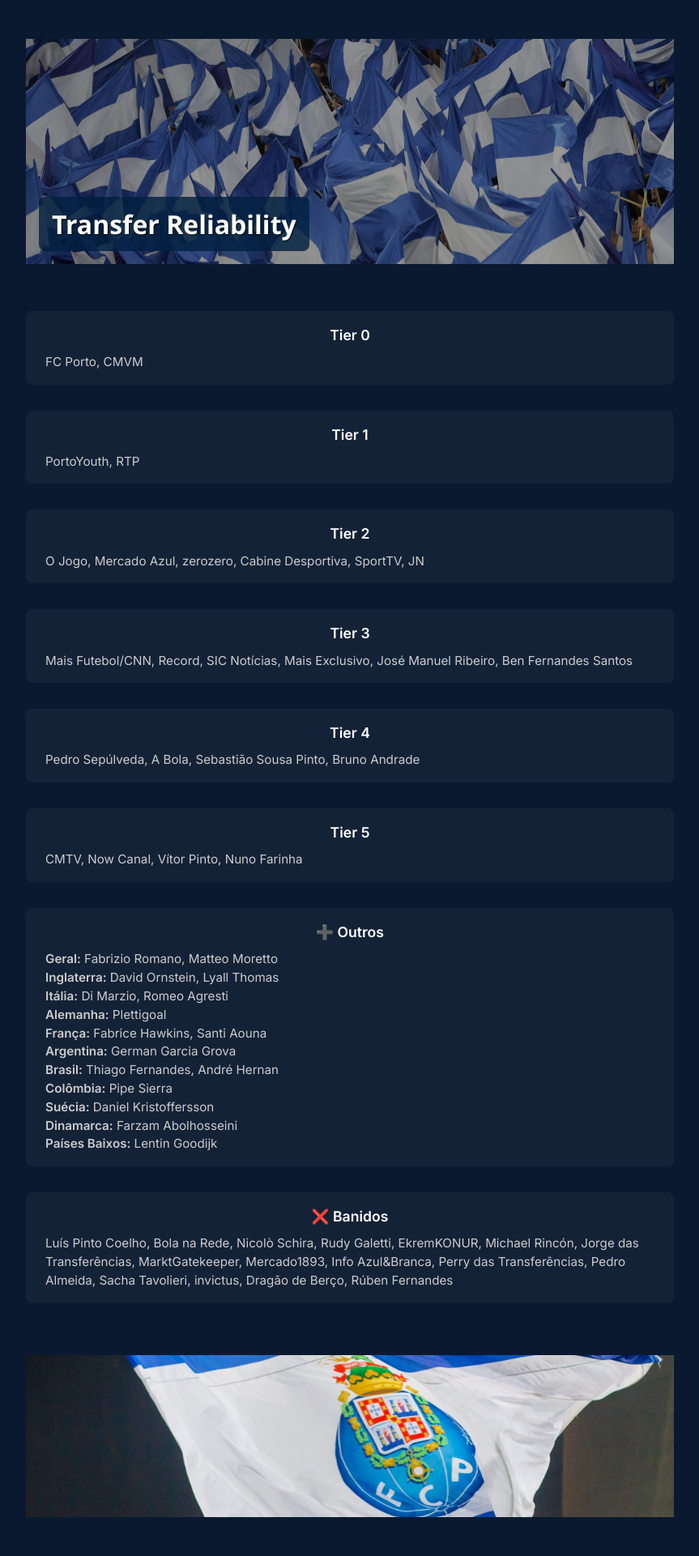
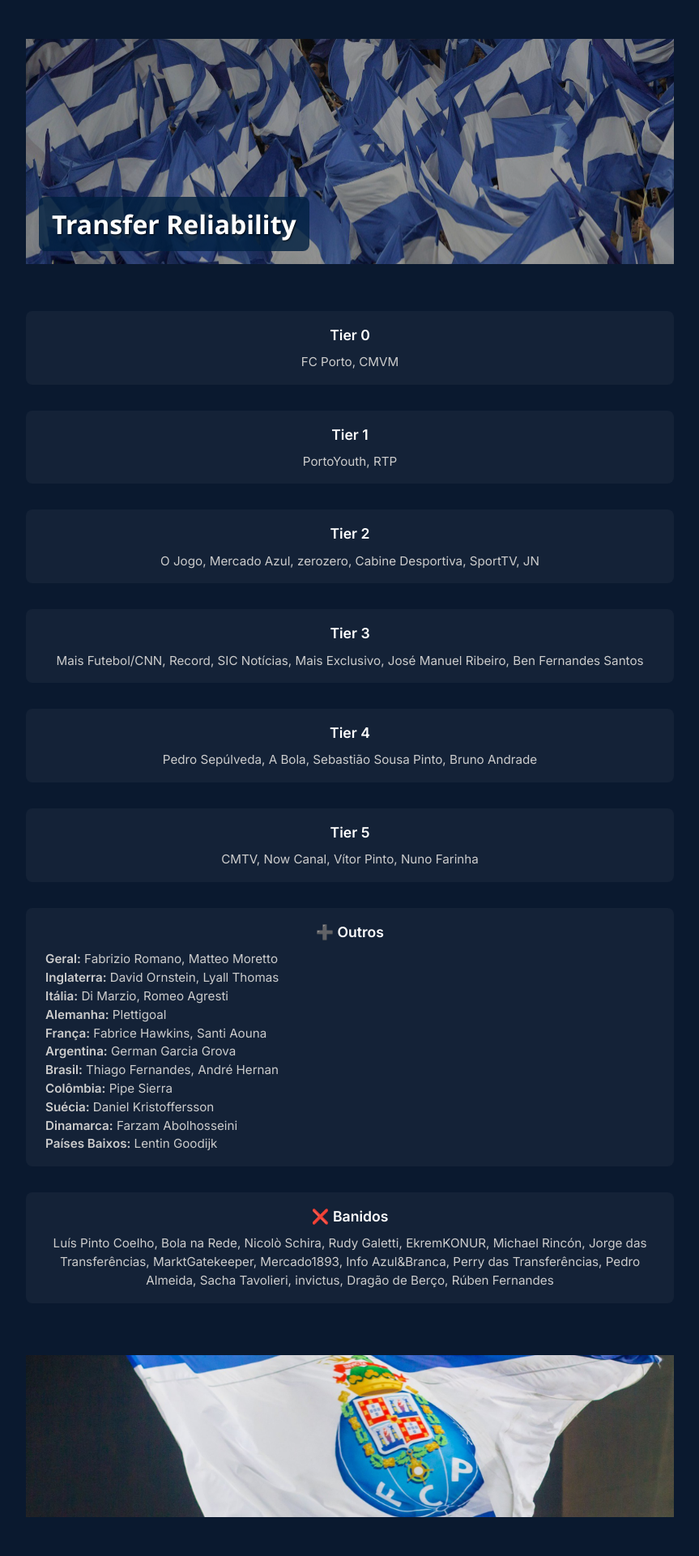
Before and after one commit to Azrial1739/teste-transfer, a Jekyll site: the page built from pages/transfer.md, in a window 1280 px wide. Shown: the whole page at 81% size, without its empty margins (208-1071 px from the left). Built offline with Jekyll 4.4.1, drawn with Linux system fonts in a browser that asks for light colours.

Commit message:
Update transfer.md

```diff
--- a/pages/transfer.md
+++ b/pages/transfer.md
@@ -31,6 +31,10 @@ menu_title: transfer
     color: #ccc;
     line-height: 1.5;
   }
+
+  .centered {
+    text-align: center;
+  }
 </style>
 
 <br>
@@ -62,7 +66,7 @@ menu_title: transfer
 
 <div class="tier-section">
   <div class="tier-header">Tier 5</div>
-  <div class="tier-content">CMTV, Now Canal, Vítor Pinto, Nuno Farinha</div>
+  <div class="tier-content centered">CMTV, Now Canal, Vítor Pinto, Nuno Farinha</div>
 </div>
 
 <div class="tier-section">
@@ -84,7 +88,7 @@ menu_title: transfer
 
 <div class="tier-section">
   <div class="tier-header">❌ Banidos</div>
-  <div class="tier-content">
+  <div class="tier-content centered">
     Luís Pinto Coelho, Bola na Rede, Nicolò Schira, Rudy Galetti, EkremKONUR, Michael Rincón, Jorge das Transferências, MarktGatekeeper, Mercado1893, Info Azul&Branca, Perry das Transferências, Pedro Almeida, Sacha Tavolieri, invictus, Dragão de Berço, Rúben Fernandes
   </div>
 </div>
```
